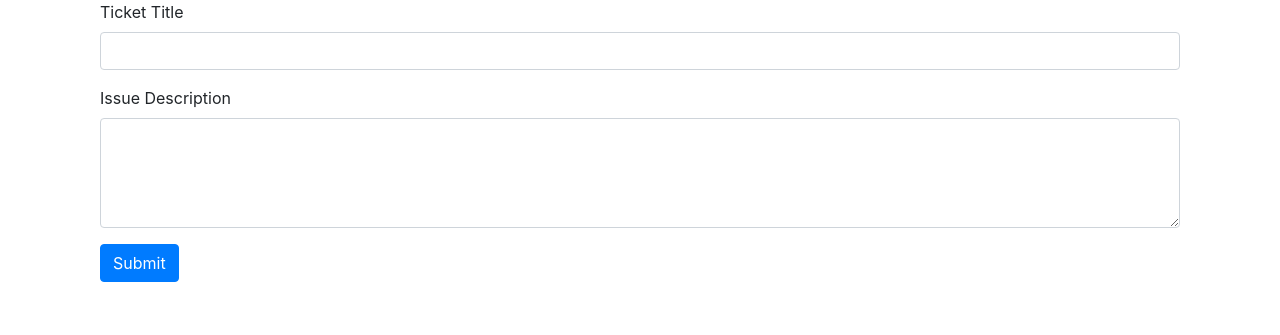
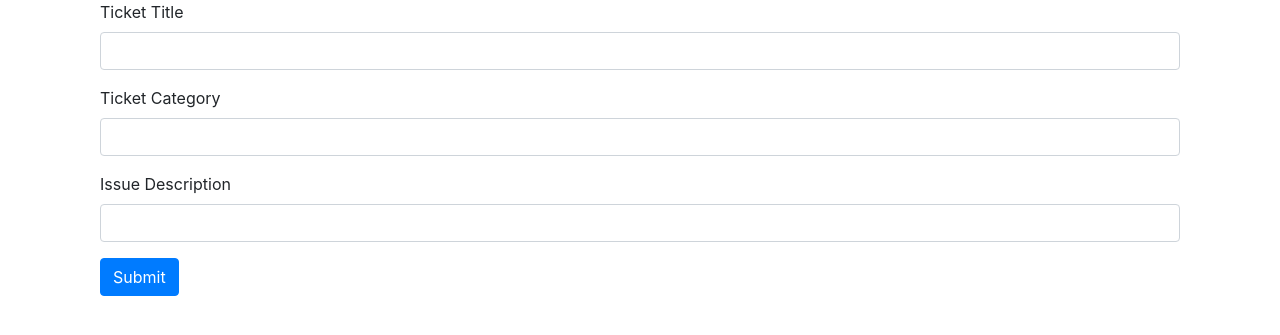
Before and after one commit to HoManCode/AimaHelpDesk, a Flask app: template app/templates/view_task.html in a window 1280 px wide. Shown: the part 56-391 px from the top of the page. Run offline with Flask 2, Linux system fonts and the light colour scheme; the template is opened without the code that fills it, so the values that code supplies are empty; some libraries are stand-ins or nearby versions.

Commit message:
Imporve Ticket Category

```diff
--- a/app/models.py
+++ b/app/models.py
@@ -5,8 +5,8 @@ class Task(db.Model):
     __tablename__ = 'tasks'
     id = db.Column(db.Integer, primary_key=True)
     name = db.Column(db.String(64))
-    Ticket_Category=db.Column(db.String(100))
+    category=db.Column(db.String(100))
     description = db.Column(db.String(512))
 
     def __repr__(self):
-        return '<Task %r - %r>' % self.name, self.description
+        return '<Task %r - %r>' % self.name, self.category, self.description
--- a/app/templates/modals.html
+++ b/app/templates/modals.html
@@ -14,8 +14,8 @@
                         <input name="taskName" type="text" class="form-control" id="taskName" placeholder="Item Name" />
                     </div>
                     <div class="form-group">
-                        <label for="exampleFormControlSelect1">Ticket Category</label>
-                        <select class="form-control" id="Ticket_Category">
+                        <label for="taskCategory">Ticket Category</label>
+                        <select name="taskCategory" class="form-control" id="taskCategory">
                           <option>Software Issue</option>
                           <option>Hardware Issue</option>
                           <option>Network Issue</option>
@@ -25,7 +25,7 @@
                     </div>
                     <div class="form-group">
                         <label for="itemDescription">Issue Description</label>
-                        <textarea name="taskDescription" class="form-control" id="taskDescription" rows="3"></textarea>
+                        <textarea name="taskDescription" type="text" class="form-control" id="taskDescription" rows="10"></textarea>
                     </div>
                     <button type="submit" class="btn btn-primary">Submit</button>
                 </form>
--- a/app/templates/view_task.html
+++ b/app/templates/view_task.html
@@ -7,8 +7,12 @@
             <input name="taskName" type="text" class="form-control" id="inputName" value="{{taskName}}">
         </div>
         <div class="form-group">
+            <label for="taskCategory">Ticket Category</label>
+            <input name="taskCategory" class="form-control" id="taskCategory" rows="4" value="{{taskCategory}}">
+        </div>
+        <div class="form-group">
             <label for="taskDescription">Issue Description</label>
-            <textarea name="taskDescription" class="form-control" id="taskDescription" rows="4">{{taskDescription}}</textarea>
+            <input name="taskDescription" class="form-control" id="taskDescription" rows="4" value="{{taskDescription}}">
         </div>
         <button type="submit" class="btn btn-primary">Submit</button>
     </form>
--- a/setup_db.py
+++ b/setup_db.py
@@ -7,6 +7,6 @@ db.create_all()
 tasks = [ ]
 
 for task in tasks:
-    new_task = Task(name=task, description='')
+    new_task = Task(name=task, Category='', description='')
     db.session.add(new_task)
 db.session.commit()
```
Also changed, not shown: app/routes.py (+5 -2 lines).
